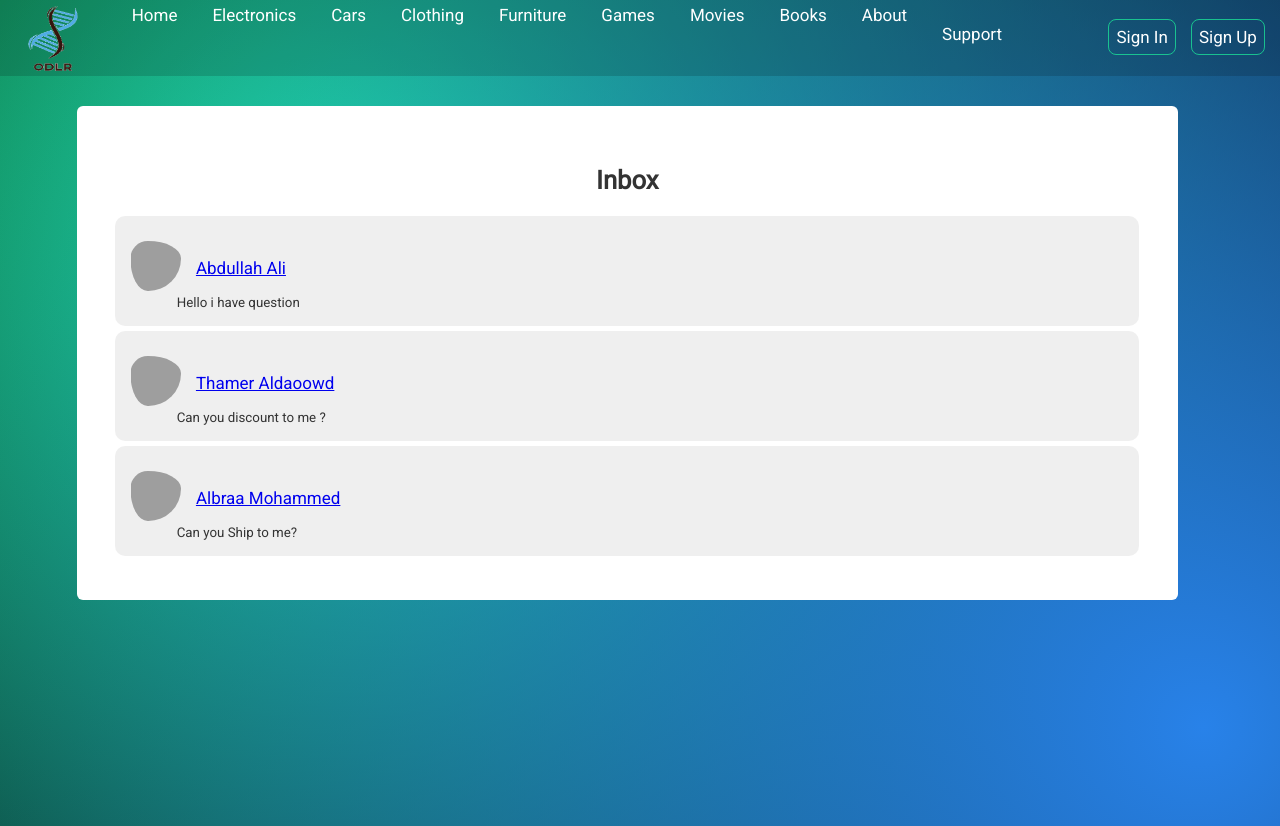
After one commit to ThamerD/381-Project, a PHP site: page /pages/inbox.php in a window 1280 px wide. The commit adds this page. Run offline with PHP 8.4, Linux system fonts and the light colour scheme; grey boxes are pictures that could not be loaded.

Commit message:
new file php
inbox for chat with name and picture , last message

```diff
--- a/css/style_e.css
+++ b/css/style_e.css
@@ -116,11 +116,10 @@ label {
     border-radius: 6px;
     width: 80%;
     overflow: auto;
-
+    max-height: 70vh; /*(New) By Aalzughibi*/
     position: relative;
     top: 80px;
     font-size: 17px;
-    /* z-index: -1; */
 }
 
 .sideBar {
@@ -289,8 +288,8 @@ label {
 /* albra end */
 
 /* AAlzughibi Start */
+/* Start liveChat.php */
 @import url(https://fonts.googleapis.com/css?family=Open+Sans:300,400);
-
 .container {
     width: 400px;
     padding: 10px;
@@ -448,4 +447,46 @@ label {
     top: 15px;
     left: 5%;
 }
+/* End liveChat.php */
+/* //////////////////// */
+/* Start inbox.php */
+.opactiy-Cobody{
+    /* background-color: rgba(255, 255, 255, 0.7); */
+
+}
+.message-smallSize{
+    /* position: relative; */
+    /* bottom: 50%; */
+    /* left: 6.5%; */
+    padding-left: 6%;
+    padding-top: 0px ;
+    margin: 0;
+    bottom: 3vh;
+    float: left;
+    clear: both;
+    font-size: 10pt;
+}
+.card-inbox{
+    padding-top: 10px;
+    background: rgba(97, 96, 96, 0.1);
+    /* clear: both; */
+    height: 100px;
+    margin-bottom: 5px;
+    padding-bottom: 0px;
+    border-radius: 10px;
+    /* width: 350px; */
+
+
+}
+.card-inbox:hover{
+    background: rgba(194, 192, 192, 0.1);
+}
+.padding-inbox{
+    padding-top:15px;
+}
+.Container-inbox{
+}
+
+/* End inbox.php */
+
 /* AAlzughibi End */
--- /dev/null
+++ b/pages/inbox.php
@@ -0,0 +1,34 @@
+<!DOCTYPE html>
+<html lang="en">
+<head>
+    <meta charset="UTF-8">
+    <meta name="viewport" content="width=device-width, initial-scale=1.0">
+    <link rel="stylesheet" href="../css/style_e.css">
+</head>
+<body>
+<?php include_once "base.php"; ?>
+
+    <div class = "coBody opactiy-Cobody" id="coBody">
+        <h2>Inbox</h2>
+        <div class="Container-inbox">
+            <div class="card-inbox">
+            <img  src="https://profiles.utdallas.edu/img/default.png" width="50px" height = "50px" class = "profile-img padding-inbox" alt="">
+                <p  class="profile-img padding-inbox" ><a href="liveChat.php">Abdullah Ali</a></p>
+                <p class="message-smallSize">Hello i have question</p>
+        </div>
+
+        <div class="card-inbox">
+            <img  src="https://profiles.utdallas.edu/img/default.png" width="50px" height = "50px" class = "profile-img padding-inbox" alt="">
+                <p  class="profile-img padding-inbox" ><a href="liveChat.php">Thamer Aldaoowd</a></p>
+                <p class="message-smallSize">Can you discount to me ?</p>
+        </div>
+
+        <div class="card-inbox">
+            <img  src="https://profiles.utdallas.edu/img/default.png" width="50px" height = "50px" class = "profile-img padding-inbox" alt="">
+                <p  class="profile-img padding-inbox" ><a href="liveChat.php">Albraa Mohammed</a></p>
+                <p class="message-smallSize">Can you Ship to me?</p>
+        </div>
+        </div>
+    </div>
+</body>
+</html>
```
